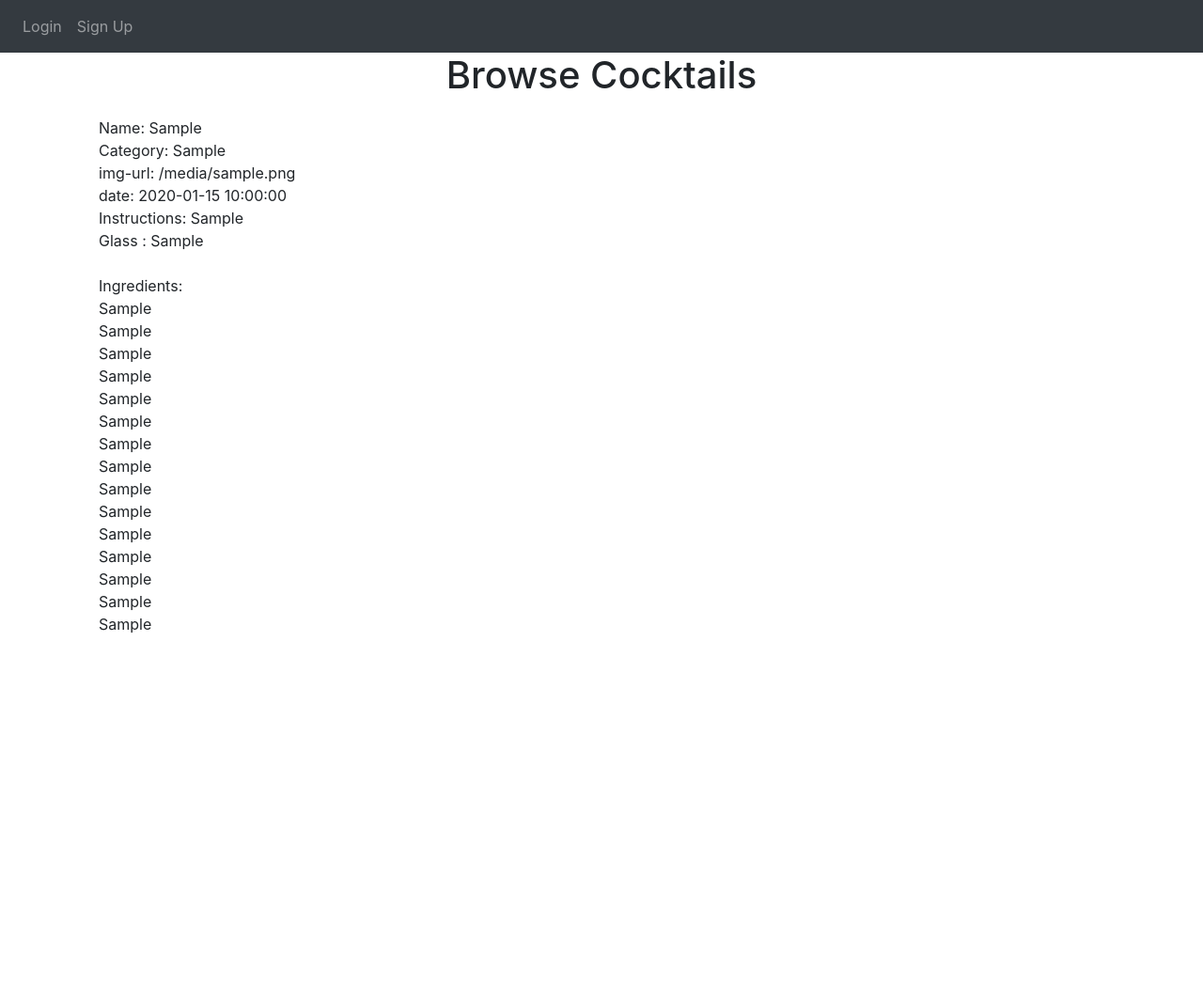
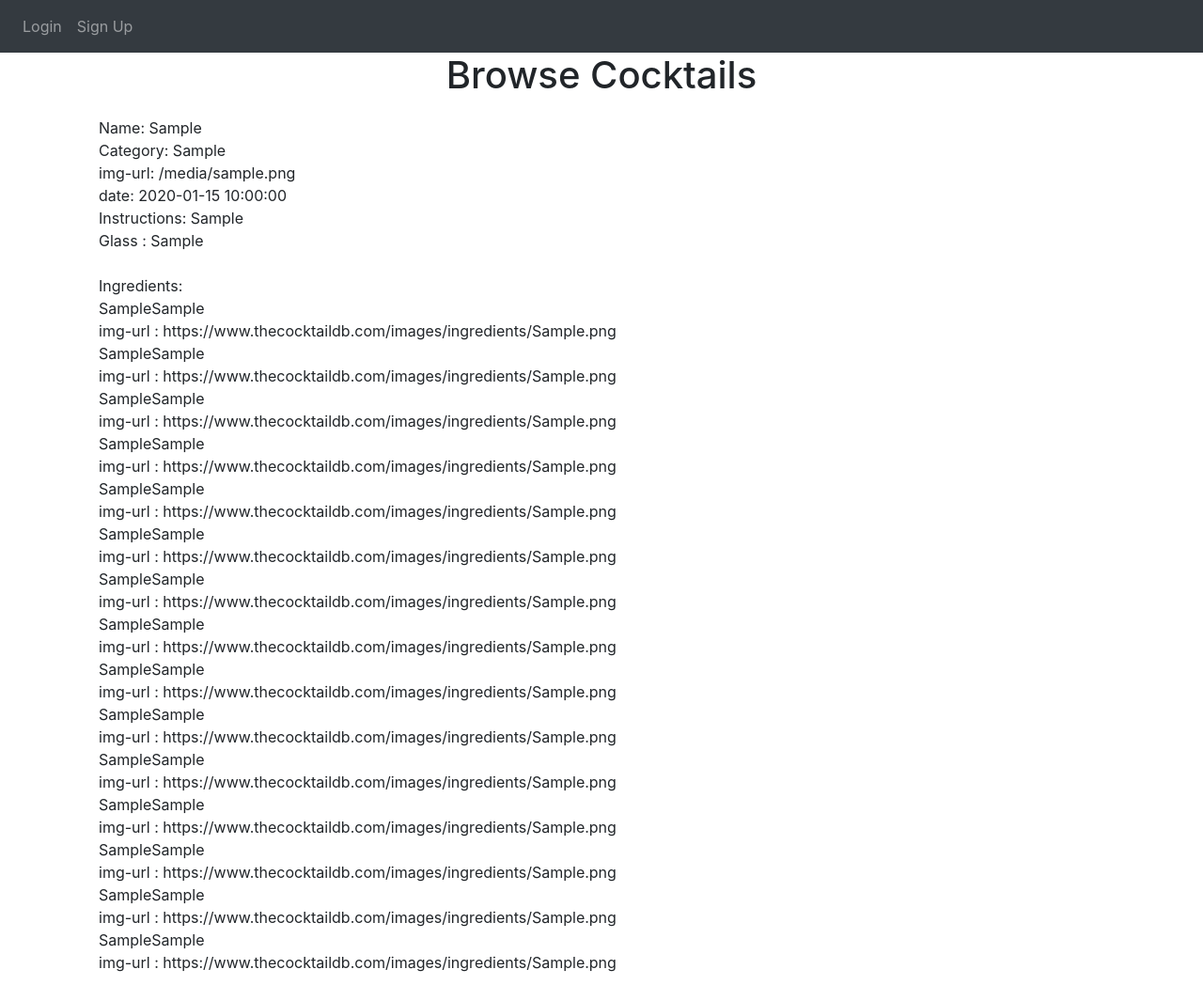
Before and after one commit to jammanus/APH_drink_mixer_app, a Flask app: page /drink/1 in a window 1280 px wide. Shown: the whole page at 94% size. Before the commit the page ends 674 px from the top, so only its background shows below. Run offline with Flask 3, Linux system fonts and the light colour scheme; tables that the repository leaves empty hold one stand-in row (values such as "Sample post"); a database or web service that is not in the repository returns one stand-in record (values such as "Sample title"); data that the repository does not hold is empty; some libraries are stand-ins or nearby versions.

Commit message:
Update detail pages

```diff
--- a/website/templates/drink-detail.html
+++ b/website/templates/drink-detail.html
@@ -1,8 +1,7 @@
-{% extends "base.html" %} {% block title %}Drink{% endblock %} {% block content
+{% extends "base.html" %} {% block title %}{{ drinks['drinks'][0].strDrink }}{% endblock %} {% block content
     %}
     <h1 align="center">Browse Cocktails</h1>
     <ul class="list-group list-group-flush" id="notes">
-      {# {{ drinks }} #}
       {% for drink in drinks['drinks'] %}
       <li class="list-group-item">
         Name: {{ drink.strDrink }} <br>
@@ -14,59 +13,72 @@
         <br>
         Ingredients: <br>
         {% if drink.strIngredient1 %}
-        {{ drink.strIngredient1 }} <br>
+          {% if drink.strMeasure1 %}{{ drink.strMeasure1 }}{% endif %}{{ drink.strIngredient1 }} <br>
+          img-url : https://www.thecocktaildb.com/images/ingredients/{{ drink.strIngredient1 }}.png <br>
         {% endif %}
         {% if drink.strIngredient2 %}
-        {{ drink.strIngredient2 }} <br>
+          {% if drink.strMeasure2 %}{{ drink.strMeasure2 }}{% endif %}{{ drink.strIngredient2 }} <br>
+          img-url : https://www.thecocktaildb.com/images/ingredients/{{ drink.strIngredient2 }}.png <br>
         {% endif %}
         {% if drink.strIngredient3 %}
-        {{ drink.strIngredient3 }} <br>
+          {% if drink.strMeasure3 %}{{ drink.strMeasure3 }}{% endif %}{{ drink.strIngredient3 }} <br>
+          img-url : https://www.thecocktaildb.com/images/ingredients/{{ drink.strIngredient3 }}.png <br>
         {% endif %}
         {% if drink.strIngredient4 %}
-        {{ drink.strIngredient4 }} <br>
+          {% if drink.strMeasure4 %}{{ drink.strMeasure4 }}{% endif %}{{ drink.strIngredient4 }} <br>
+          img-url : https://www.thecocktaildb.com/images/ingredients/{{ drink.strIngredient4 }}.png <br>
         {% endif %}
         {% if drink.strIngredient5 %}
-        {{ drink.strIngredient5 }} <br>
+          {% if drink.strMeasure5 %}{{ drink.strMeasure5 }}{% endif %}{{ drink.strIngredient5 }} <br>
+          img-url : https://www.thecocktaildb.com/images/ingredients/{{ drink.strIngredient5 }}.png <br>
         {% endif %}
         {% if drink.strIngredient6 %}
-        {{ drink.strIngredient6 }} <br>
+          {% if drink.strMeasure6 %}{{ drink.strMeasure6 }}{% endif %}{{ drink.strIngredient6 }} <br>
+          img-url : https://www.thecocktaildb.com/images/ingredients/{{ drink.strIngredient6 }}.png <br>
         {% endif %}
         {% if drink.strIngredient7 %}
-        {{ drink.strIngredient7 }} <br>
+          {% if drink.strMeasure7 %}{{ drink.strMeasure7 }}{% endif %}{{ drink.strIngredient7 }} <br>
+          img-url : https://www.thecocktaildb.com/images/ingredients/{{ drink.strIngredient7 }}.png <br>
         {% endif %}
         {% if drink.strIngredient8 %}
-        {{ drink.strIngredient8 }} <br>
+          {% if drink.strMeasure8 %}{{ drink.strMeasure8 }}{% endif %}{{ drink.strIngredient8 }} <br>
+          img-url : https://www.thecocktaildb.com/images/ingredients/{{ drink.strIngredient8 }}.png <br>
         {% endif %}
         {% if drink.strIngredient9 %}
-        {{ drink.strIngredient9 }} <br>
+          {% if drink.strMeasure9 %}{{ drink.strMeasure9 }}{% endif %}{{ drink.strIngredient9 }} <br>
+          img-url : https://www.thecocktaildb.com/images/ingredients/{{ drink.strIngredient9 }}.png <br>
         {% endif %}
         {% if drink.strIngredient10 %}
-        {{ drink.strIngredient10 }} <br>
+          {% if drink.strMeasure10 %}{{ drink.strMeasure10 }}{% endif %}{{ drink.strIngredient10 }} <br>
+          img-url : https://www.thecocktaildb.com/images/ingredients/{{ drink.strIngredient10 }}.png <br>
         {% endif %}
         {% if drink.strIngredient11 %}
-        {{ drink.strIngredient11 }} <br>
+          {% if drink.strMeasure11 %}{{ drink.strMeasure11 }}{% endif %}{{ drink.strIngredient11 }} <br>
+          img-url : https://www.thecocktaildb.com/images/ingredients/{{ drink.strIngredient11 }}.png <br>
         {% endif %}
         {% if drink.strIngredient12 %}
-        {{ drink.strIngredient12 }} <br>
+          {% if drink.strMeasure12 %}{{ drink.strMeasure12 }}{% endif %}{{ drink.strIngredient12 }} <br>
+          img-url : https://www.thecocktaildb.com/images/ingredients/{{ drink.strIngredient12 }}.png <br>
         {% endif %}
         {% if drink.strIngredient13 %}
-        {{ drink.strIngredient13 }} <br>
+          {% if drink.strMeasure13 %}{{ drink.strMeasure13 }}{% endif %}{{ drink.strIngredient13 }} <br>
+          img-url : https://www.thecocktaildb.com/images/ingredients/{{ drink.strIngredient13 }}.png <br>
         {% endif %}
         {% if drink.strIngredient14 %}
-        {{ drink.strIngredient14 }} <br>
+          {% if drink.strMeasure14 %}{{ drink.strMeasure14 }}{% endif %}{{ drink.strIngredient14 }} <br>
+          img-url : https://www.thecocktaildb.com/images/ingredients/{{ drink.strIngredient14 }}.png <br>
         {% endif %}
         {% if drink.strIngredient15 %}
-        {{ drink.strIngredient15 }} <br>
+          {% if drink.strMeasure15 %}{{ drink.strMeasure15 }}{% endif %}{{ drink.strIngredient15 }} <br>
+          img-url : https://www.thecocktaildb.com/images/ingredients/{{ drink.strIngredient15 }}.png <br>
         {% endif %}
 
         {# {% set ing_list = [1,2,3,4,5,6,7,8,9,10,11,12,13,15] %}
-
         {% for i in ing_list %}
-            {% set ing_num = "strIngredient" ~ i %}
-            {% if drink."strIngredient" ~ i %}
-                fkdjkfd
-            {% endif %}
-
+          {% set ing_num = "strIngredient" ~ i %}
+          {% if drink."strIngredient" ~ i %}
+              fkdjkfd
+          {% endif %}
         {% endfor %} #}
 
       </li>
--- a/website/templates/ingredient-detail.html
+++ b/website/templates/ingredient-detail.html
@@ -1,4 +1,4 @@
-{% extends "base.html" %} {% block title %}Ingredient{% endblock %} {% block content
+{% extends "base.html" %} {% block title %}{{ drinks['ingredients'][0].strIngredient }}{% endblock %} {% block content
     %}
     <h1 align="center">Ingredient Detail</h1>
     <ul class="list-group list-group-flush" id="notes">
--- a/website/views.py
+++ b/website/views.py
@@ -47,14 +47,14 @@ def drink_detail(did):
 
     return render_template("drink-detail.html", user=current_user, drinks=res_drink)
 
-@views.route('/ingredient/<iid>/<name>', methods=['GET', 'POST'])
-def ingredient_detail(iid,name):
+@views.route('/ingredient/<iid>/<ing>', methods=['GET', 'POST'])
+def ingredient_detail(iid,ing):
     api_url = f"https://www.thecocktaildb.com/api/json/v1/1/lookup.php?iid={iid}"
     getresult = requests.get(api_url)
     res_ing = getresult.json()
 
     # to get the drinks available for this ingredient
-    api_link = f"https://www.thecocktaildb.com/api/json/v1/1/filter.php?i={name}"
+    api_link = f"https://www.thecocktaildb.com/api/json/v1/1/filter.php?i={ing}"
     getdrinks = requests.get(api_link)
     results = getdrinks.json()
 
```
